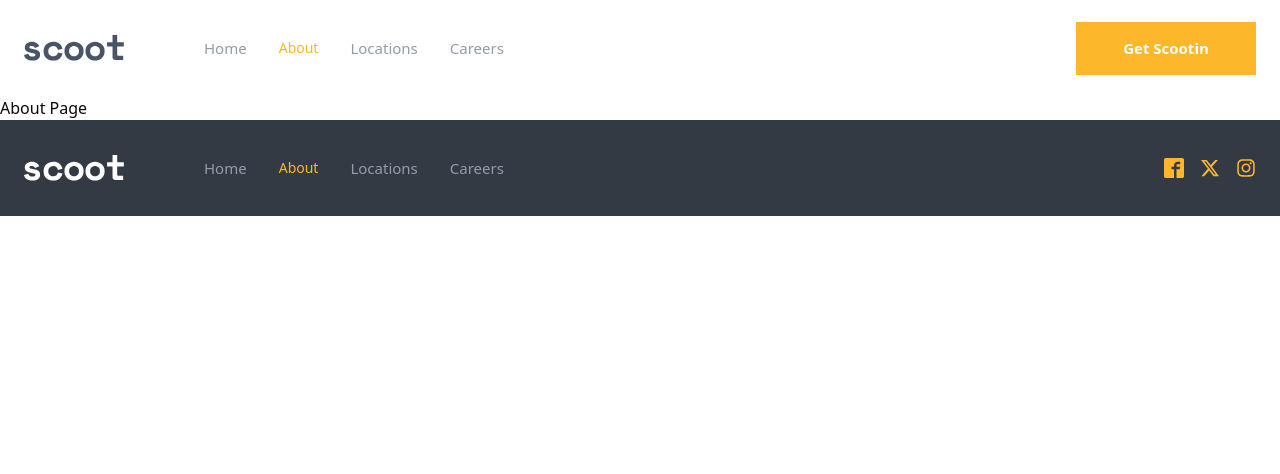
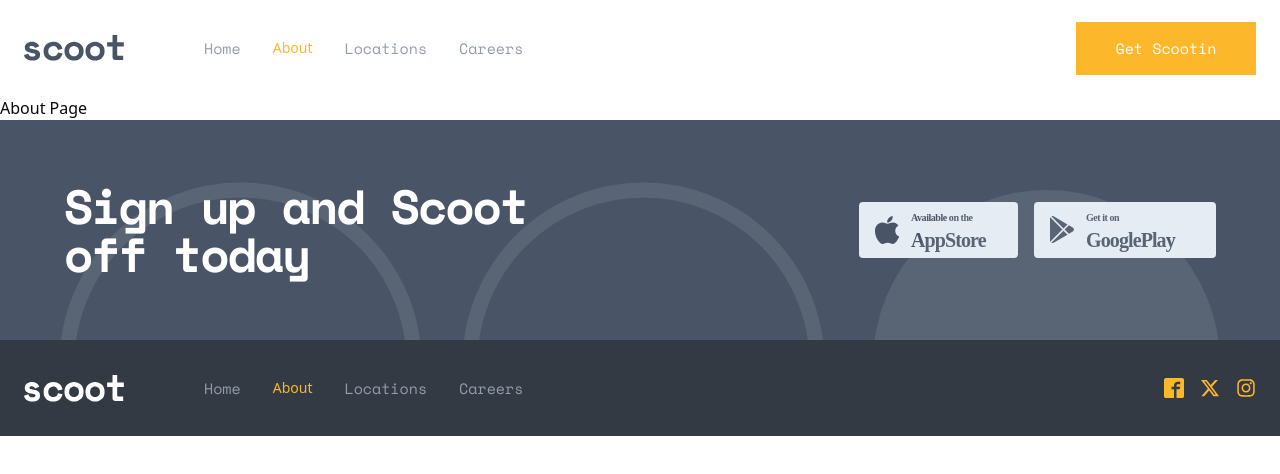
Before and after one commit to Youmnaelzany/scoot-multi-page-website, a Next.js app: page /about in a window 1280 px wide. Shown: the top 474 px of the page. Built offline with nearby package versions, Linux system fonts and the light colour scheme.

Commit message:
feat : add ScootOff component

```diff
--- a/src/app/layout.tsx
+++ b/src/app/layout.tsx
@@ -3,6 +3,7 @@ import { Lexend_Deca, Space_Mono } from "next/font/google";
 
 import Footer from "@/components/Footer";
 import Header from "@/components/Header";
+import ScootOff from "@/components/ScootOff";
 
 import "./globals.css";
 
@@ -35,6 +36,7 @@ export default function RootLayout({
       >
         <Header />
         {children}
+        <ScootOff />
         <Footer />
       </body>
     </html>
--- /dev/null
+++ b/src/components/ScootOff.tsx
@@ -0,0 +1,37 @@
+import Image from "next/image";
+import Link from "next/link";
+
+export default function ScootOff() {
+  return (
+    <section className="relative flex flex-col items-center justify-center gap-y-10 bg-[#495567] px-6 py-[5.5rem] sm:py-[3.88rem] lg:flex-row lg:items-center lg:justify-between lg:px-16">
+      <h2 className="w-80 text-center font-['Space_Mono'] text-[2rem] leading-8 font-bold tracking-[-0.08931rem] text-white sm:w-[35rem] sm:text-[3rem] sm:leading-12 sm:tracking-[-0.13394rem] lg:text-left">
+        Sign up and Scoot off today
+      </h2>
+      <div className="flex items-center gap-x-4">
+        <Link href="/">
+          <Image
+            src="/assets/icons/app-store.svg"
+            alt="app store"
+            width={159}
+            height={56}
+          />
+        </Link>
+        <Link href="/">
+          <Image
+            src="/assets/icons/google-play.svg"
+            alt="google play"
+            width={182}
+            height={48}
+          />
+        </Link>
+      </div>
+      <Image
+        src="/assets/patterns/semi-circles.svg"
+        alt="pattern"
+        width={1158}
+        height={158}
+        className="absolute right-0 bottom-0 left-0 mx-auto"
+      />
+    </section>
+  );
+}
--- a/src/components/ui/button.tsx
+++ b/src/components/ui/button.tsx
@@ -22,12 +22,12 @@ const buttonVariants = cva(
           "hover:bg-accent hover:text-accent-foreground dark:hover:bg-accent/50",
         link: "text-primary underline-offset-4 hover:underline",
         navbarItem:
-          "text-[#939CAA] text-[0.9375rem] font-bold font-space-mono leading-[1.5625rem] bg-transparent border-none hover:text-[#FCB72B]",
+          "text-[#939CAA] text-[0.9375rem] font-bold font-['Space_Mono'] leading-[1.5625rem] bg-transparent border-none hover:text-[#FCB72B]",
         navbarItemMobile:
-          "text-[#E5ECF4] text-[0.9375rem] font-bold font-space-mono leading-[1.5625rem] bg-transparent border-none hover:text-[#FCB72B]",
+          "text-[#E5ECF4] text-[0.9375rem] font-bold font-['Space_Mono'] leading-[1.5625rem] bg-transparent border-none hover:text-[#FCB72B]",
         navbarItemActive: "text-[#FCB72B]",
         navbarButton:
-          "text-white text-[0.9375rem] font-bold font-space-mono leading-[1.5625rem] bg-[#FCB72B] hover:bg-transparent hover:text-[#FCB72B] border border-[#FCB72B] border-3 rounded-none",
+          "text-white text-[0.9375rem] font-bold font-['Space_Mono'] leading-[1.5625rem] bg-[#FCB72B] hover:bg-transparent hover:text-[#FCB72B] border border-[#FCB72B] border-3 rounded-none",
       },
       size: {
         default: "h-9 px-4 py-2 has-[>svg]:px-3",
```
